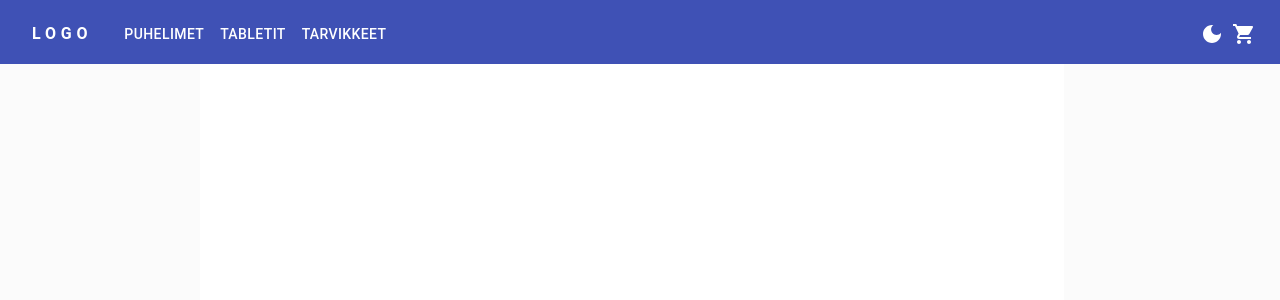
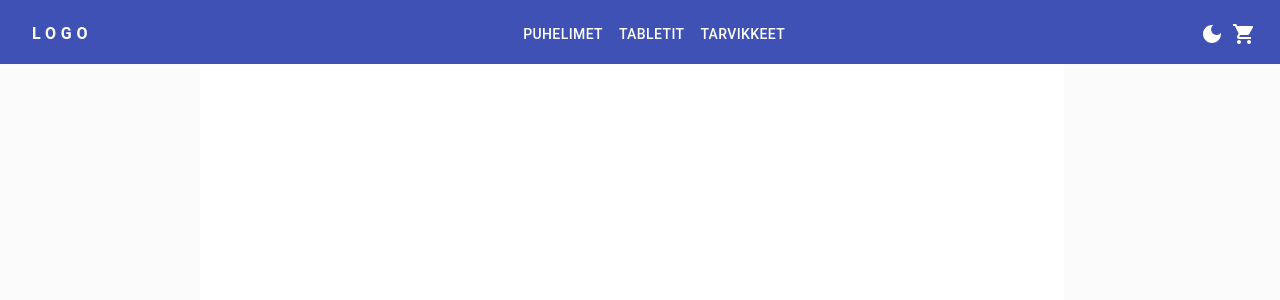
Before and after one commit to Partanennn/eCommerce-App, a React (Create React App) app: page / in a window 1280 px wide. Shown: the top 300 px of the page. Built offline with nearby package versions, Linux system fonts and the light colour scheme.

Commit message:
Small changes

```diff
--- a/package.json
+++ b/package.json
@@ -48,5 +48,8 @@
       "last 1 firefox version",
       "last 1 safari version"
     ]
+  },
+  "devDependencies": {
+    "@babel/plugin-proposal-private-property-in-object": "^7.21.11"
   }
 }
--- a/src/components/navigation/NavBar.tsx
+++ b/src/components/navigation/NavBar.tsx
@@ -130,7 +130,14 @@ const NavBar = () => {
           >
             LOGO
           </Typography>
-          <Box sx={{ flexGrow: 1, display: { xs: 'none', md: 'flex' } }}>
+          {/* Navbar menu */}
+          <Box
+            sx={{
+              flexGrow: 1,
+              display: { xs: 'none', md: 'flex' },
+              justifyContent: 'center',
+            }}
+          >
             {pages.map((page) => (
               <Button
                 key={page.text}
```
Also changed, not shown: tsconfig.json (+6 -9 lines), public/manifest.json, 1 other file (tests, documents, lock files or other folders).
